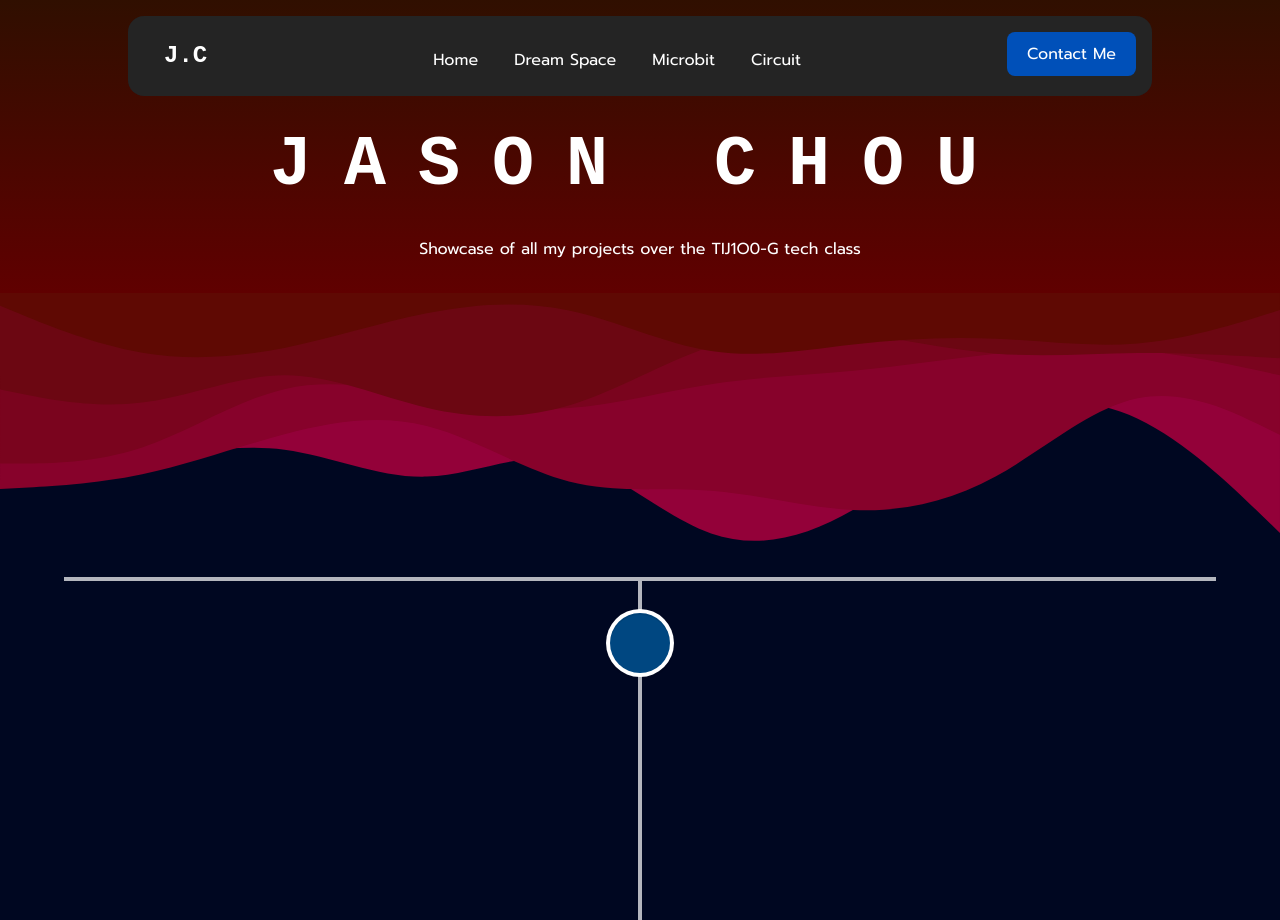
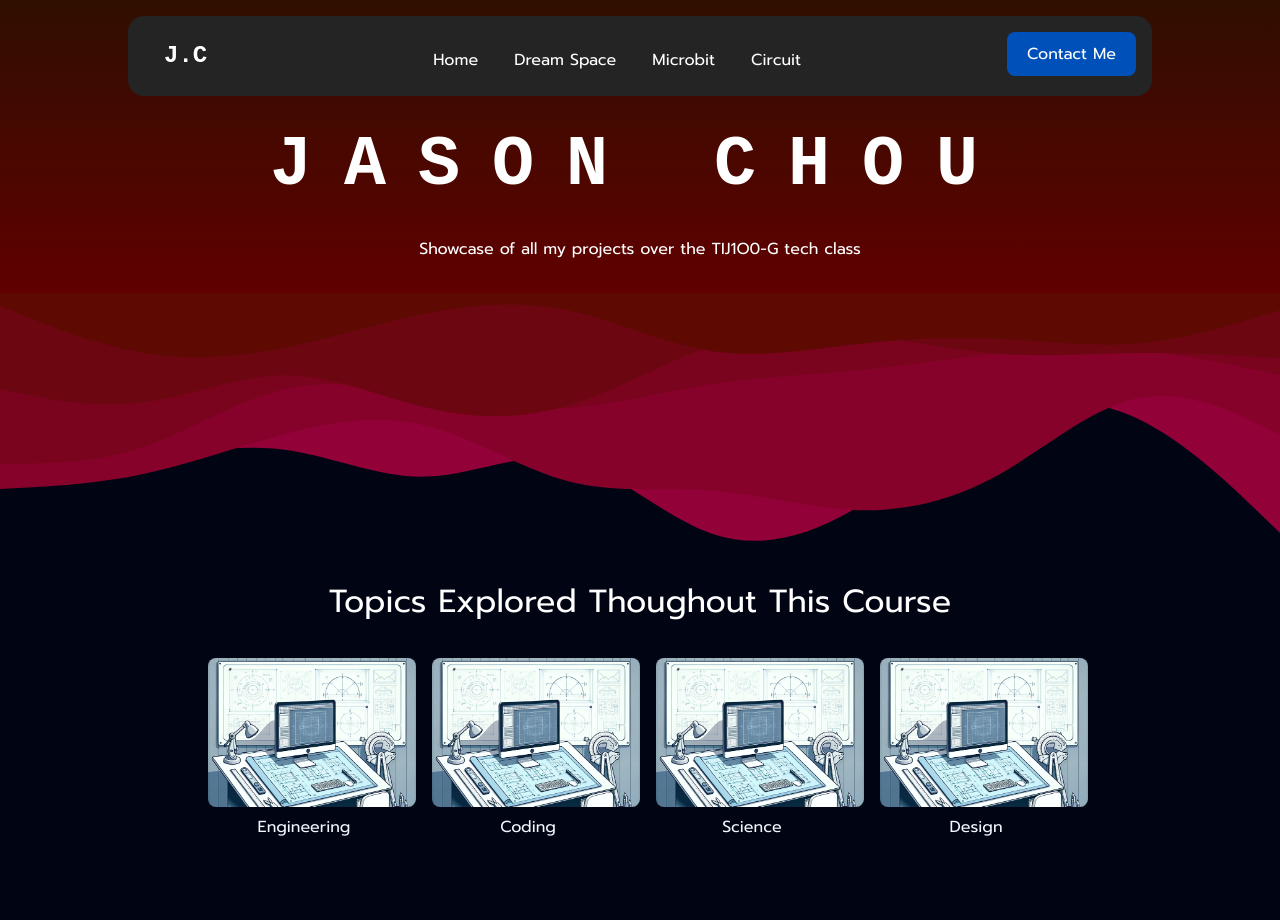
Before and after one commit to JasonChou0105/Tech_Portfolio, a React (Create React App) app: page / in a window 1280 px wide. Shown: the top 920 px of the page. Built offline with nearby package versions, Linux system fonts and the light colour scheme; a web font is replaced by a local one.

Commit message:
adding topics to home page

```diff
--- a/public/index.html
+++ b/public/index.html
@@ -51,7 +51,7 @@
 
     <title>Jason Chou</title>
   </head>
-  <body style="background-color: #000721">
+  <body style="background-color: #000413">
     <noscript>You need to enable JavaScript to run this app.</noscript>
     <div id="root"></div>
     <!--
--- a/src/components/Home/Timeline/Timeline.css
+++ b/src/components/Home/Timeline/Timeline.css
@@ -16,6 +16,12 @@
   font-family: "Prompt", sans-serif !important;
   font-weight: 200 !important;
   color: #ffffffb4;
+}
+
+.timeline-header {
+  color: #ffffff;
+  font-size: 2rem;
+  margin-bottom: 16px;
 }
 
 .image {
@@ -51,3 +57,13 @@
   .vertical-timeline-element-date {
   text-align: start !important;
 }
+
+.vertical-timeline-element-content {
+  transition: all 0.2s ease-in-out;
+}
+
+.vertical-timeline-element-content:hover {
+  transition: all 0.2s ease-in-out;
+  scale: 1.02;
+  box-shadow: 10px 10px 21px -10px rgb(43, 43, 43);
+}
--- a/src/components/Home/Timeline/Timeline.js
+++ b/src/components/Home/Timeline/Timeline.js
@@ -11,6 +11,8 @@ const WorkIcon = () => <></>;
 
 function Timeline() {
   return (
+    <div>
+      <div className="timeline-header">Timeline of All my Projects</div>
       <VerticalTimeline>
         <VerticalTimelineElement
           className="vertical-timeline-element--work"
@@ -51,7 +53,9 @@ function Timeline() {
           icon={<WorkIcon />}
         >
           <Link to="/project/microbit" className="link">
-          <h3 className="vertical-timeline-element-title">Microbit Project</h3>
+            <h3 className="vertical-timeline-element-title">
+              Microbit Project
+            </h3>
             <p className="subtext">
               Lorem, ipsum dolor sit amet consectetur adipisicing elit.
             </p>
@@ -78,11 +82,14 @@ function Timeline() {
           }}
           icon={<WorkIcon />}
         >
-        <h3 className="vertical-timeline-element-title">Dream Space Project</h3>
+          <h3 className="vertical-timeline-element-title">
+            Dream Space Project
+          </h3>
           <p className="subtext">
             Lorem, ipsum dolor sit amet consectetur adipisicing elit. Vitae
             veritatis, facilis iure magnam maxime sed id, culpa asperiores fuga
-          corrupti quisquam quidem ab qui. Est expedita non voluptate quam unde?
+            corrupti quisquam quidem ab qui. Est expedita non voluptate quam
+            unde?
           </p>
         </VerticalTimelineElement>
         <VerticalTimelineElement
@@ -97,10 +104,12 @@ function Timeline() {
           <p className="subtext">
             Lorem, ipsum dolor sit amet consectetur adipisicing elit. Vitae
             veritatis, facilis iure magnam maxime sed id, culpa asperiores fuga
-          corrupti quisquam quidem ab qui. Est expedita non voluptate quam unde?
+            corrupti quisquam quidem ab qui. Est expedita non voluptate quam
+            unde?
           </p>
         </VerticalTimelineElement>
       </VerticalTimeline>
+    </div>
   );
 }
 
--- /dev/null
+++ b/src/components/Home/Topics/TopicTile/TopicTile.css
@@ -0,0 +1,35 @@
+.topic-tile-container {
+  display: flex;
+  flex-direction: column;
+  width: 25%;
+  padding: 8px;
+}
+.topic-image-container {
+  box-sizing: border-box;
+  margin: 8px;
+  width: 100%;
+  aspect-ratio: 1.4;
+  border-radius: 8px;
+  overflow: hidden;
+  transition: all 0.3s ease-in-out;
+  border: 0px solid #008fe6;
+}
+.topic-image {
+  width: 100%;
+  object-fit: contain;
+  transition: all 0.3s ease-in-out;
+}
+
+.topic-description-container {
+  color: aliceblue;
+  text-align: center;
+}
+
+.topic-image:hover {
+  scale: 1.05;
+}
+
+.topic-image-container:hover {
+  padding: 1px;
+  border: 3px solid #0086f4;
+}
--- /dev/null
+++ b/src/components/Home/Topics/TopicTile/TopicTile.js
@@ -0,0 +1,19 @@
+import React from "react";
+import "./TopicTile.css";
+
+function TopicTile({ children, image }) {
+  return (
+    <div className="topic-tile-container">
+      <div className="topic-image-container">
+        <img
+          src={"/images/topics/Engineering.png"}
+          alt={children}
+          className="topic-image"
+        />
+      </div>
+      <div className="topic-description-container">{children}</div>
+    </div>
+  );
+}
+
+export default TopicTile;
--- /dev/null
+++ b/src/components/Home/Topics/Topics.css
@@ -0,0 +1,21 @@
+.topics-container {
+  display: flex;
+  flex-direction: row;
+  justify-content: space-around;
+  width: 70%;
+}
+
+.root-container {
+  display: flex;
+  justify-content: center;
+  align-items: center;
+  flex-direction: column;
+  width: 100%;
+  margin-bottom: 64px;
+}
+
+.topics-header {
+  color: #ffffff;
+  font-size: 2rem;
+  margin-bottom: 16px;
+}
--- /dev/null
+++ b/src/components/Home/Topics/Topics.js
@@ -0,0 +1,19 @@
+import React from "react";
+import TopicTile from "./TopicTile/TopicTile";
+import "./Topics.css";
+
+function Topics() {
+  return (
+    <div className="root-container">
+      <div className="topics-header">Topics Explored Thoughout This Course</div>
+      <div className="topics-container">
+        <TopicTile>Engineering</TopicTile>
+        <TopicTile>Coding</TopicTile>
+        <TopicTile>Science</TopicTile>
+        <TopicTile>Design</TopicTile>
+      </div>
+    </div>
+  );
+}
+
+export default Topics;
--- a/src/components/Navbar/Navbar.css
+++ b/src/components/Navbar/Navbar.css
@@ -92,15 +92,7 @@
   margin: 0px;
   position: fixed;
 }
-.vertical-timeline-element-content {
-  transition: all 0.2s ease-in-out;
-}
 
-.vertical-timeline-element-content:hover {
-  transition: all 0.2s ease-in-out;
-  scale: 1.03;
-  box-shadow: 10px 10px 21px -10px rgb(109, 109, 109);
-}
 @media screen and (max-width: 1100px) {
   .menu-icon {
     display: flex;
--- a/src/pages/Home/Home.css
+++ b/src/pages/Home/Home.css
@@ -1,6 +1,11 @@
 .content-container-home {
   position: relative;
-  background-color: #000721;
+  width: 100%;
+  display: flex;
+  justify-content: center;
+  align-items: center;
+  flex-direction: column;
+  background-color: #000413;
 }
 .home-container {
   display: flex;
--- a/src/pages/Home/Home.js
+++ b/src/pages/Home/Home.js
@@ -1,6 +1,7 @@
 import React from "react";
 import "./Home.css";
 import Timeline from "../../components/Home/Timeline/Timeline";
+import Topics from "../../components/Home/Topics/Topics";
 function Home() {
   return (
     <div className="home-container">
@@ -14,6 +15,7 @@ function Home() {
       </div>
       <div className="content-container-home">
         <div className="spacer layered-waves"></div>
+        <Topics />
         <Timeline />
       </div>
     </div>
--- a/src/pages/Project/Project.css
+++ b/src/pages/Project/Project.css
@@ -11,7 +11,7 @@
   font-family: "M PLUS 1 Code", monospace;
   color: #ffffff;
   margin: 16px;
-  padding-top: 64px;
+  padding-top: 32px;
 }
 
 .description {
```
Also changed, not shown: public/images/topics/Engineering.png (added). Lines whose indentation alone changed are shown as unchanged.
